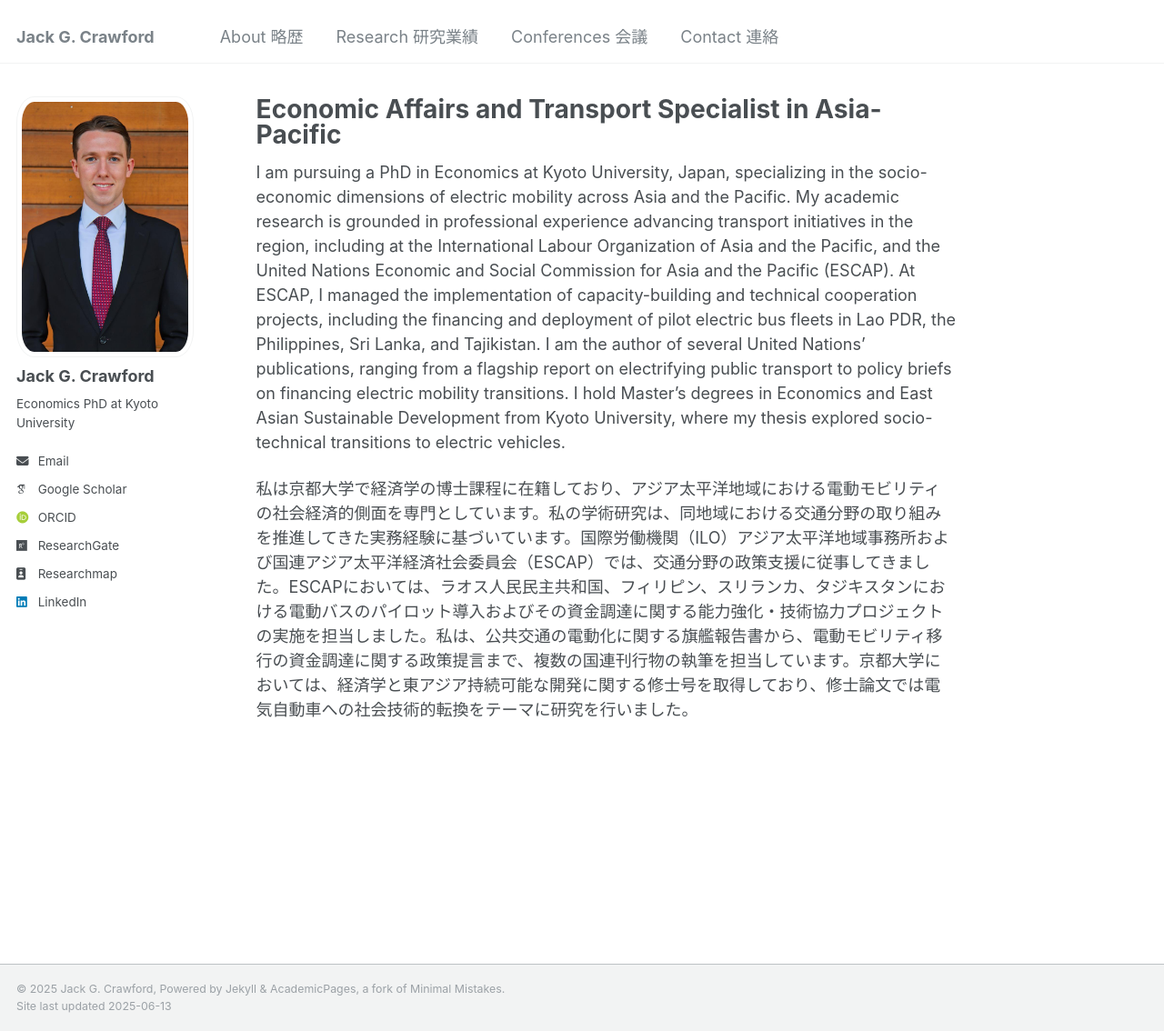
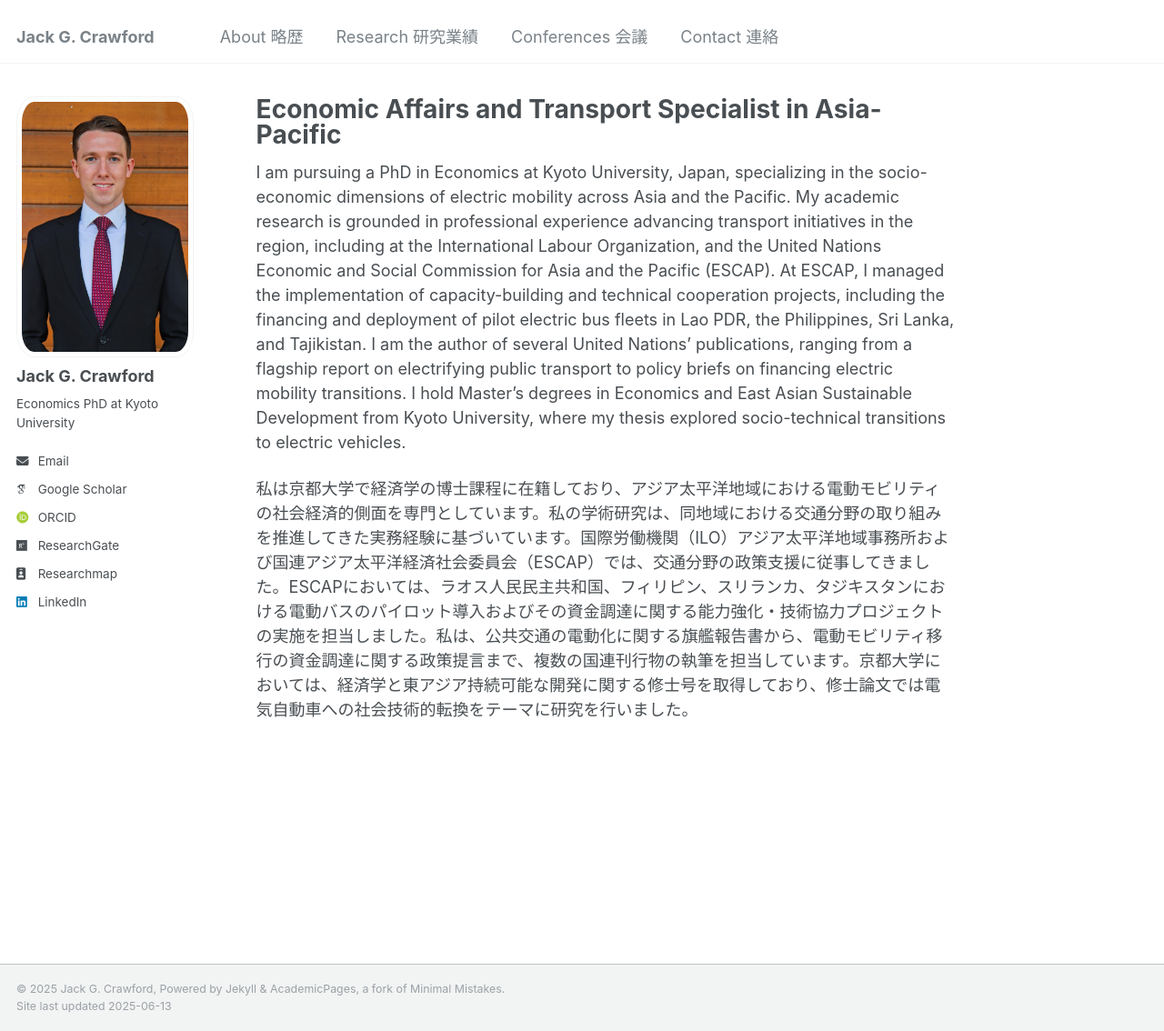
Before and after one commit to jackgcrawford/jackcrawford, a Jekyll site: the page built from _pages/about.md, in a window 1280 px wide and 1134 px high. Shown: the whole window at 91% size. Built offline with Jekyll 4.4.1, drawn with Linux system fonts in a browser that asks for light colours; some web fonts are replaced.

Commit message:
Update about.md

```diff
--- a/_pages/about.md
+++ b/_pages/about.md
@@ -10,6 +10,6 @@
 permalink: /
 ---
 
-I am pursuing a PhD in Economics at Kyoto University, Japan, specializing in the socio-economic dimensions of electric mobility across Asia and the Pacific. My academic research is grounded in professional experience advancing transport initiatives in the region, including at the International Labour Organization of Asia and the Pacific, and the United Nations Economic and Social Commission for Asia and the Pacific (ESCAP). At ESCAP, I managed the implementation of capacity-building and technical cooperation projects, including the financing and deployment of pilot electric bus fleets in Lao PDR, the Philippines, Sri Lanka, and Tajikistan. I am the author of several United Nations' publications, ranging from a flagship report on electrifying public transport to policy briefs on financing electric mobility transitions. I hold Master’s degrees in Economics and East Asian Sustainable Development from Kyoto University, where my thesis explored socio-technical transitions to electric vehicles.
+I am pursuing a PhD in Economics at Kyoto University, Japan, specializing in the socio-economic dimensions of electric mobility across Asia and the Pacific. My academic research is grounded in professional experience advancing transport initiatives in the region, including at the International Labour Organization, and the United Nations Economic and Social Commission for Asia and the Pacific (ESCAP). At ESCAP, I managed the implementation of capacity-building and technical cooperation projects, including the financing and deployment of pilot electric bus fleets in Lao PDR, the Philippines, Sri Lanka, and Tajikistan. I am the author of several United Nations' publications, ranging from a flagship report on electrifying public transport to policy briefs on financing electric mobility transitions. I hold Master’s degrees in Economics and East Asian Sustainable Development from Kyoto University, where my thesis explored socio-technical transitions to electric vehicles.
 
 私は京都大学で経済学の博士課程に在籍しており、アジア太平洋地域における電動モビリティの社会経済的側面を専門としています。私の学術研究は、同地域における交通分野の取り組みを推進してきた実務経験に基づいています。国際労働機関（ILO）アジア太平洋地域事務所および国連アジア太平洋経済社会委員会（ESCAP）では、交通分野の政策支援に従事してきました。ESCAPにおいては、ラオス人民民主共和国、フィリピン、スリランカ、タジキスタンにおける電動バスのパイロット導入およびその資金調達に関する能力強化・技術協力プロジェクトの実施を担当しました。私は、公共交通の電動化に関する旗艦報告書から、電動モビリティ移行の資金調達に関する政策提言まで、複数の国連刊行物の執筆を担当しています。京都大学においては、経済学と東アジア持続可能な開発に関する修士号を取得しており、修士論文では電気自動車への社会技術的転換をテーマに研究を行いました。
```
